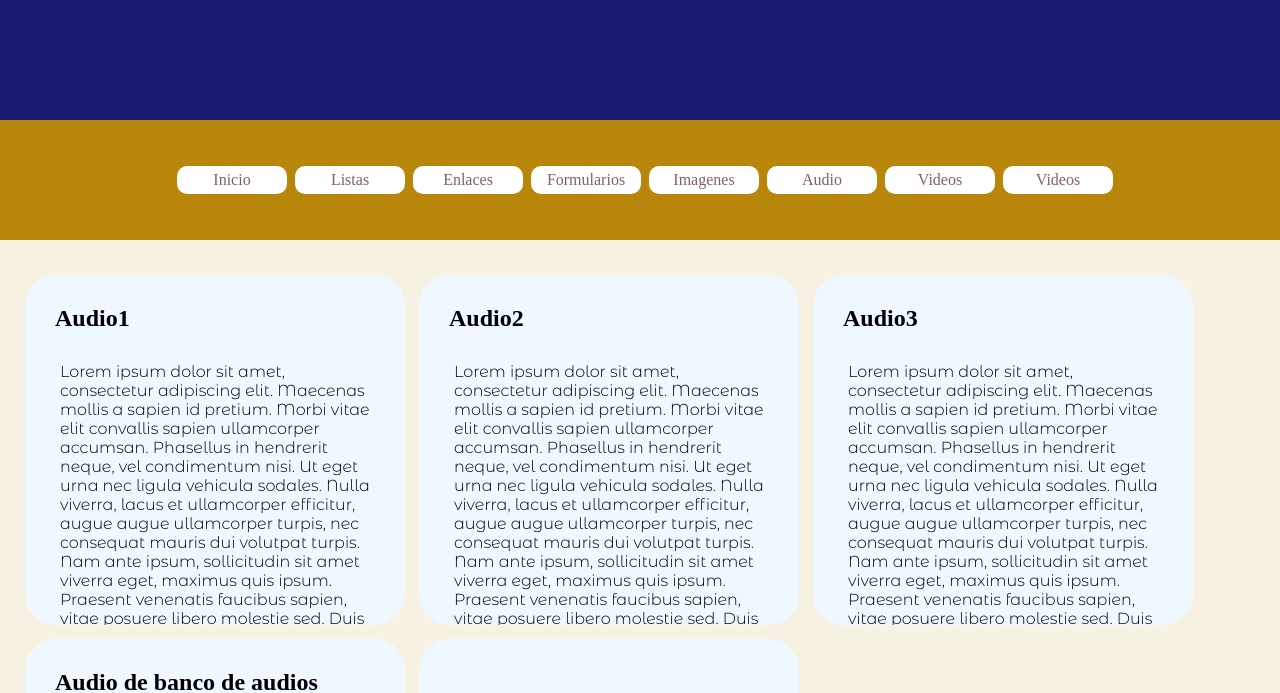
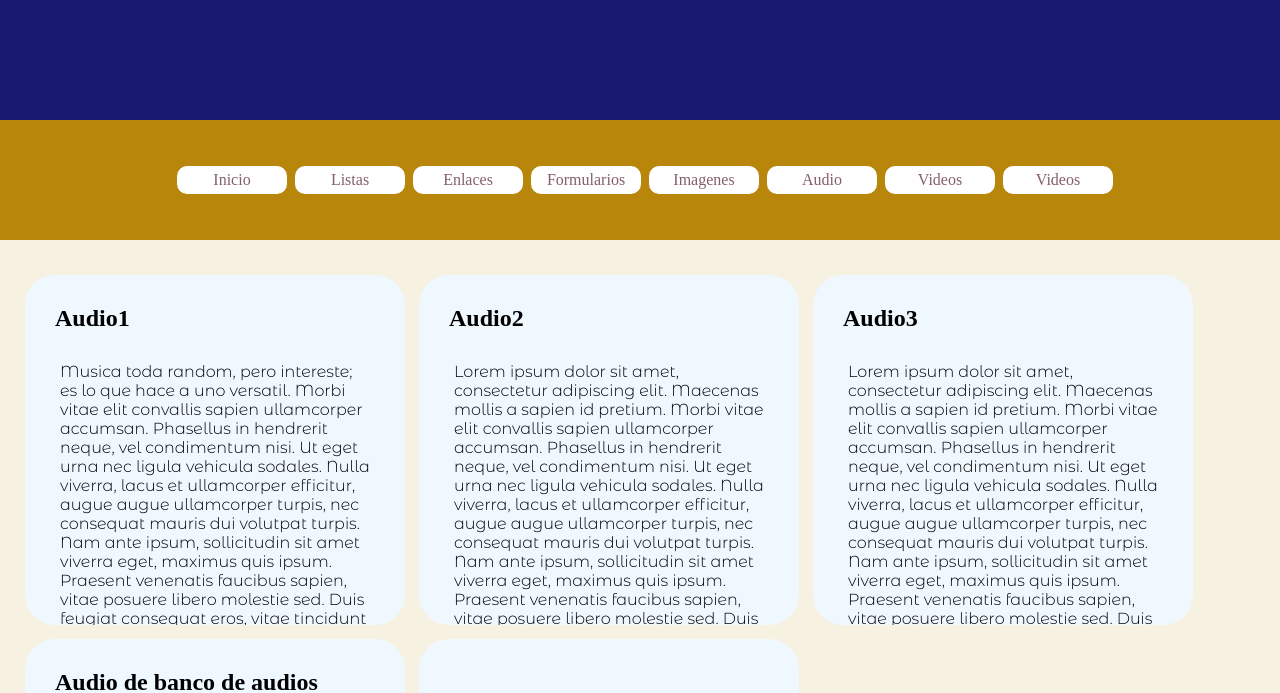
Before and after one commit to isaacbaruz/isaacbaruz.github.io, a plain HTML site: page html/audio.html in a window 1280 px wide. Shown: the top 693 px of the page. Drawn offline with Linux system fonts and the light colour scheme; a web font is replaced by a local one.

Commit message:
Update audio.html

```diff
--- a/html/audio.html
+++ b/html/audio.html
@@ -35,7 +35,7 @@
       <main>
         <section>
             <h2>Audio1</h2>
-            <p>Lorem ipsum dolor sit amet, consectetur adipiscing elit. Maecenas mollis a sapien id pretium. Morbi vitae elit convallis sapien ullamcorper accumsan. Phasellus in hendrerit neque, vel condimentum nisi. Ut eget urna nec ligula vehicula sodales. Nulla viverra, lacus et ullamcorper efficitur, augue augue ullamcorper turpis, nec consequat mauris dui volutpat turpis. Nam ante ipsum, sollicitudin sit amet viverra eget, maximus quis ipsum. Praesent venenatis faucibus sapien, vitae posuere libero molestie sed. Duis feugiat consequat eros, vitae tincidunt lorem vulputate vitae. Nullam ut vulputate lacus.</p>
+            <p>Musica toda random, pero intereste; es lo que hace a uno versatil. Morbi vitae elit convallis sapien ullamcorper accumsan. Phasellus in hendrerit neque, vel condimentum nisi. Ut eget urna nec ligula vehicula sodales. Nulla viverra, lacus et ullamcorper efficitur, augue augue ullamcorper turpis, nec consequat mauris dui volutpat turpis. Nam ante ipsum, sollicitudin sit amet viverra eget, maximus quis ipsum. Praesent venenatis faucibus sapien, vitae posuere libero molestie sed. Duis feugiat consequat eros, vitae tincidunt lorem vulputate vitae. Nullam ut vulputate lacus.</p>
             <audio controls>
               <source src="../audio/Highway%20Nocturne%20-%20National%20Sweetheart.mp3">
               El formato de audio no es soportado por tu navegador.
```
